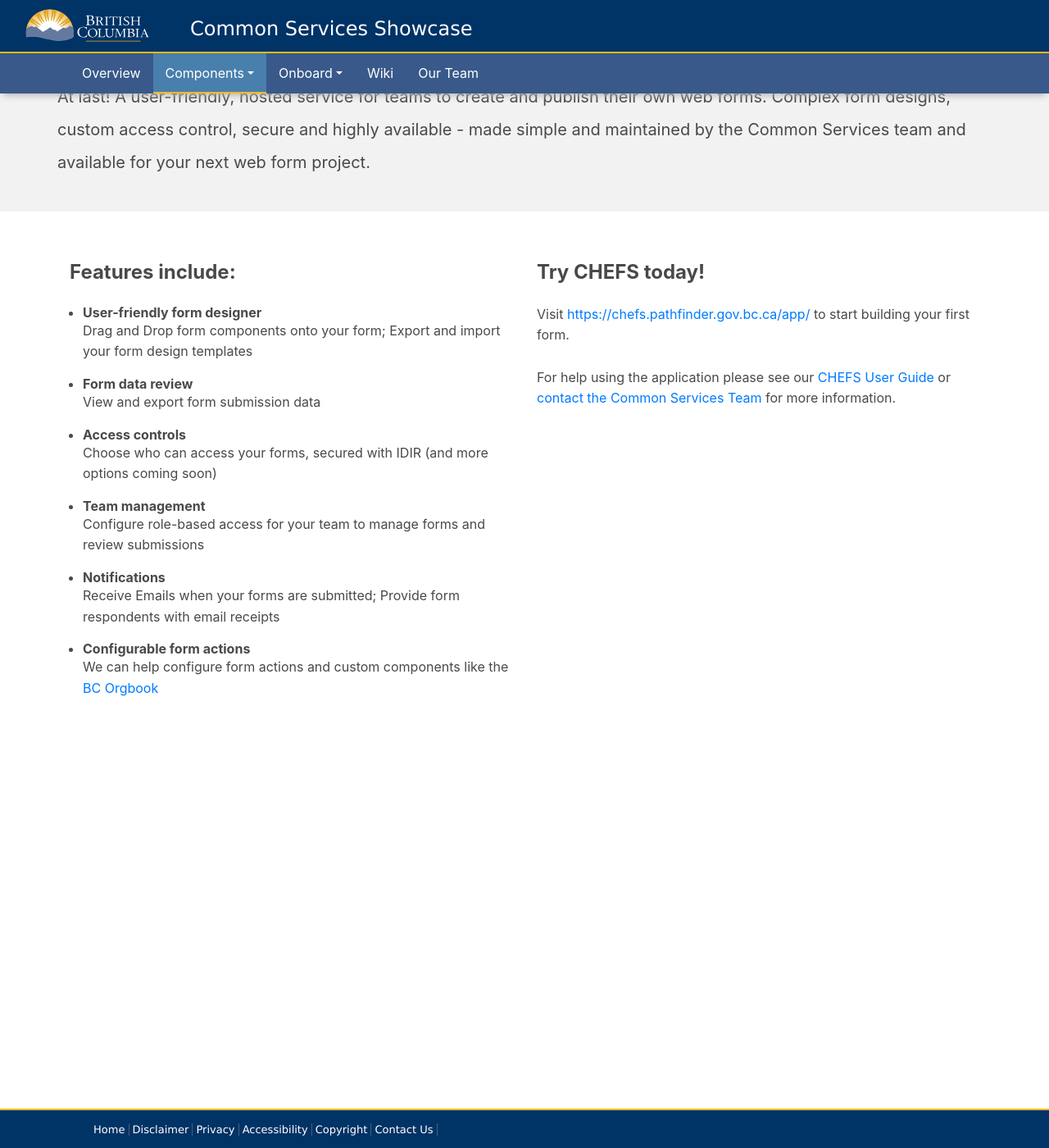
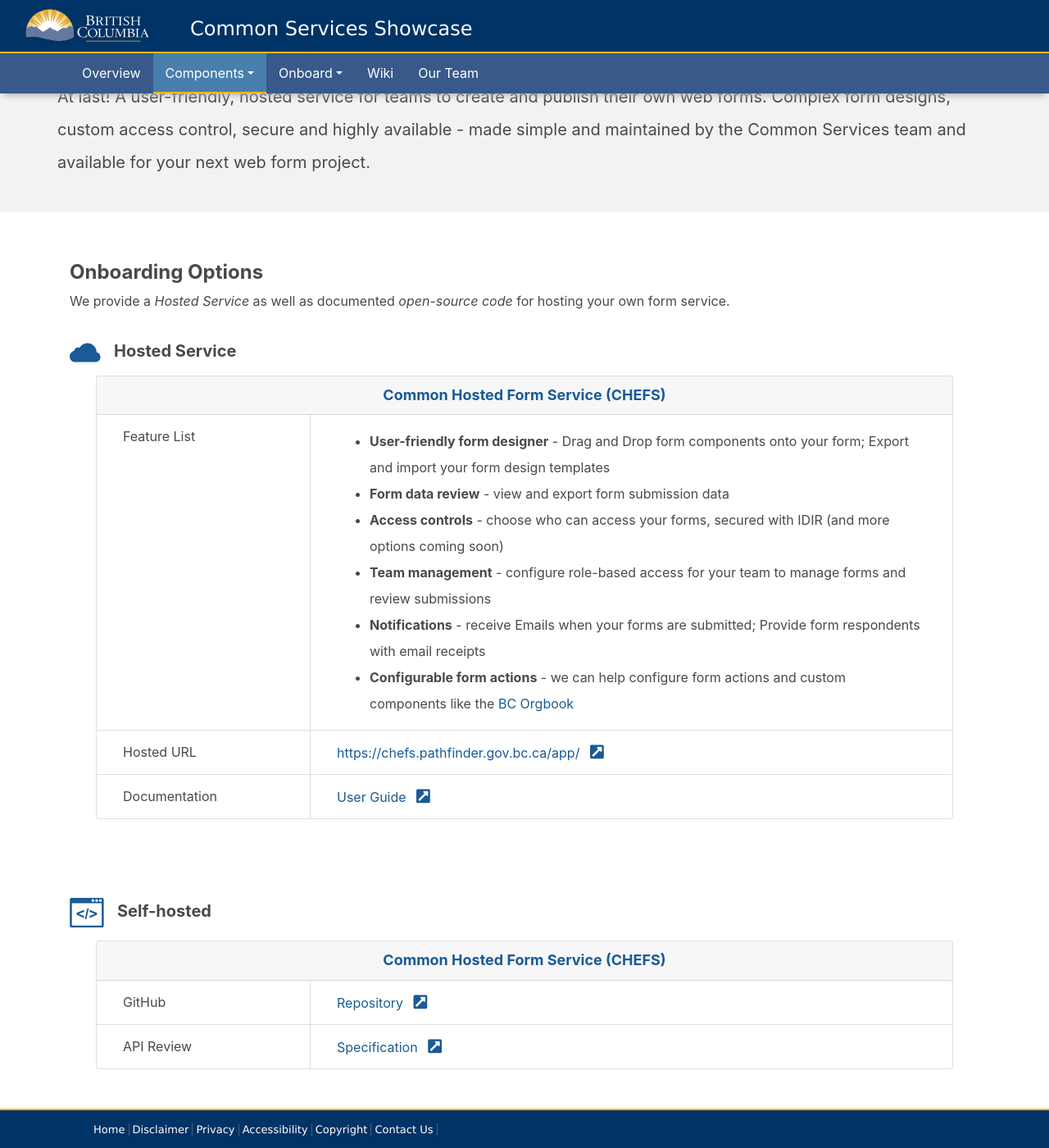
Before and after one commit to bcgov/common-service-showcase, a Jekyll site: the page built from collections/_services/chefs.md, in a window 1280 px wide and 1400 px high, scrolled down 482 px. Shown: the whole window at 82% size. Built offline with Jekyll 4.4.1, drawn with Linux system fonts in a browser that asks for light colours; nearby versions of some CDN libraries.

```diff
--- a/_layouts/chefs.html
+++ /dev/null
@@ -1,60 +0,0 @@
----
-layout: default
----
-<div class="page-header">
-  <h2 class="text-center">
-    {% if page.pictures.icon  %}
-    <img class="img-fluid mr-3 mascot" src="{{ site.baseurl }}/assets/images/{{ page.pictures.icon }}" alt="mascot">
-    {% endif %}
-    {{ page.title }} ({{ page.name }}) {{ page.version }}
-  </h2>
-  <div class="page-description">
-    <div class="container page-description-content">
-      <div class="text-center">
-        {% if page.pictures.header %}
-        <img class="img-fluid mr-3" src="{{ site.baseurl }}/assets/images/{{ page.pictures.header }}" alt="service">
-        {% endif %}
-      </div> <br>
-      {{ page.description }}
-    </div>
-  </div>
-</div>
-
-<div class="container">
-
-  <div class="row">
-    <div class="col-md-6 mb-4">
-      <h4 class="mb-4"><strong>Features include:</strong></h4>
-
-      <ul class="feature-list my-2">
-        <li><strong>User-friendly form designer</strong>
-          <p>Drag and Drop form components onto your form; Export and import your form design templates</p>
-        </li>
-        <li><strong>Form data review</strong>
-          <p>View and export form submission data</p>
-        </li>
-        <li><strong>Access controls</strong>
-          <p>Choose who can access your forms, secured with IDIR (and more options coming soon)</p>
-        </li>
-        <li><strong>Team management</strong>
-          <p>Configure role-based access for your team to manage forms and review submissions</p>
-        </li>
-        <li><strong>Notifications</strong>
-          <p>Receive Emails when your forms are submitted; Provide form respondents with email receipts</p>
-        </li>
-        <li><strong>Configurable form actions</strong>
-          <p>We can help configure form actions and custom components like the <a href="https://www.orgbook.gov.bc.ca/en/home" target="_blank">BC Orgbook</a></p>
-        </li>
-      </ul>
-    </div>
-
-    <div class="col-md-6">
-      <h4 class="mb-4"><strong>Try CHEFS today!</strong></h4>
-      <p>Visit <a target="_blank" href="https://chefs.pathfinder.gov.bc.ca/app/">https://chefs.pathfinder.gov.bc.ca/app/</a> to start
-        building your first form.<br /><br />
-
-        For help using the application please see our <a target="_blank" href="https://github.com/bcgov/common-hosted-form-service/wiki/User-Guide">CHEFS User Guide</a> or <a href="../team.html">contact the Common Services Team</a> for more information.</p>
-    </div>
-
-  </div>
-</div>
--- a/_layouts/service.html
+++ b/_layouts/service.html
@@ -182,5 +182,4 @@ layout: default
     </div>
   </div>
   {% endif %}
-
 </div>
--- a/collections/_services/chefs.md
+++ b/collections/_services/chefs.md
@@ -1,5 +1,5 @@
 ---
-layout: chefs
+layout: service
 type: service
 
 name: CHEFS
```
Also changed, not shown: assets/images/cloud.svg, assets/images/code.svg.
